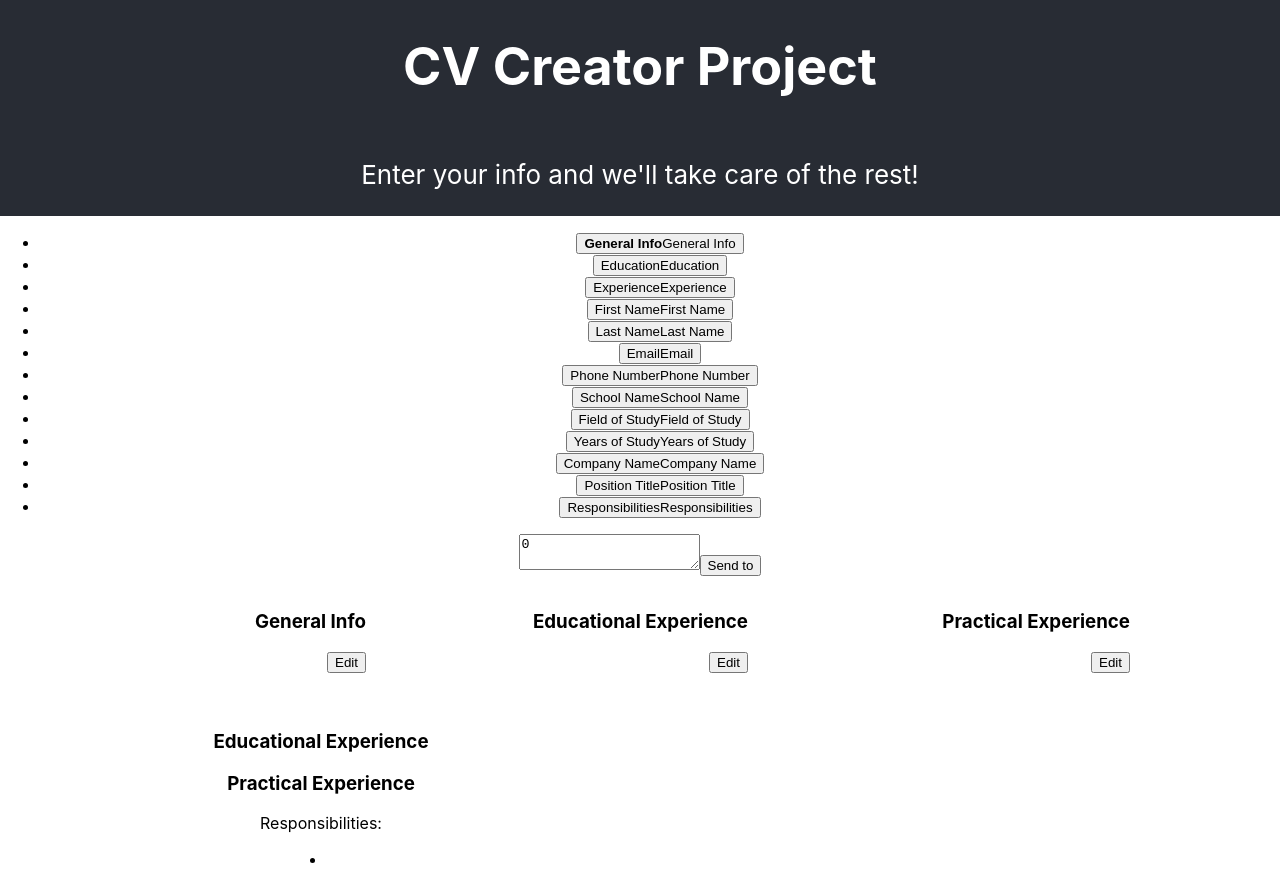
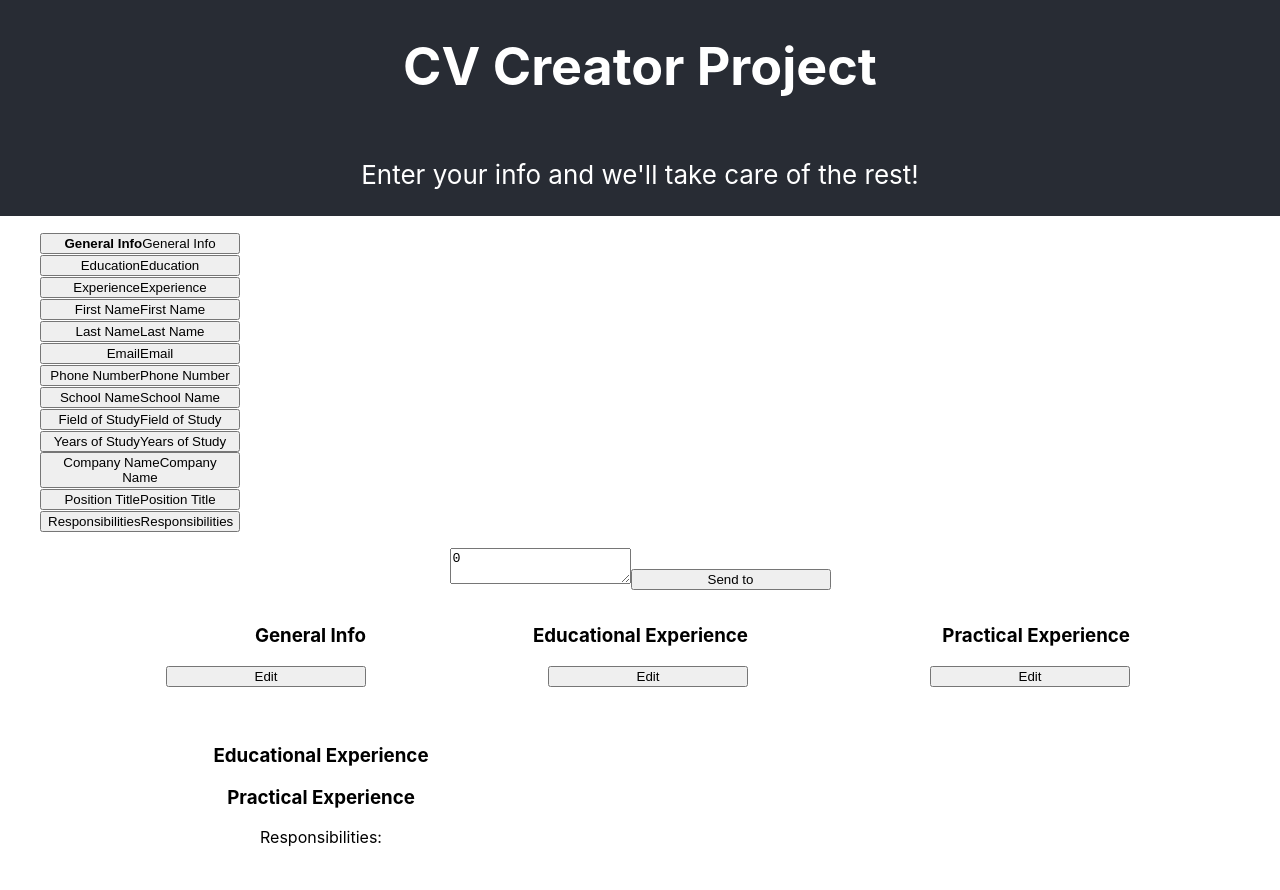
Before and after one commit to pinkx-xlink/cv-application-project, a React (Create React App) app in the folder cv-app-project/: page / in a window 1280 px wide. Built offline with nearby package versions, Linux system fonts and the light colour scheme.

Commit message:
Add flex to input-fields-list and make all buttons the same width

```diff
--- a/cv-app-project/src/components/InputList.js
+++ b/cv-app-project/src/components/InputList.js
@@ -1,3 +1,5 @@
+import "../styles/InputList.css"
+
 export default function InputList({inputFields, selectedId, dispatch}) {
     return (
         <section className='input-fields-list'>
--- /dev/null
+++ b/cv-app-project/src/styles/InputList.css
@@ -0,0 +1,16 @@
+.input-fields-list {
+    display: flex;
+    align-items: flex-start;
+}
+
+ul {
+
+}
+
+li {
+    list-style: none;
+}
+
+button {
+    width: 200px;
+}
```
